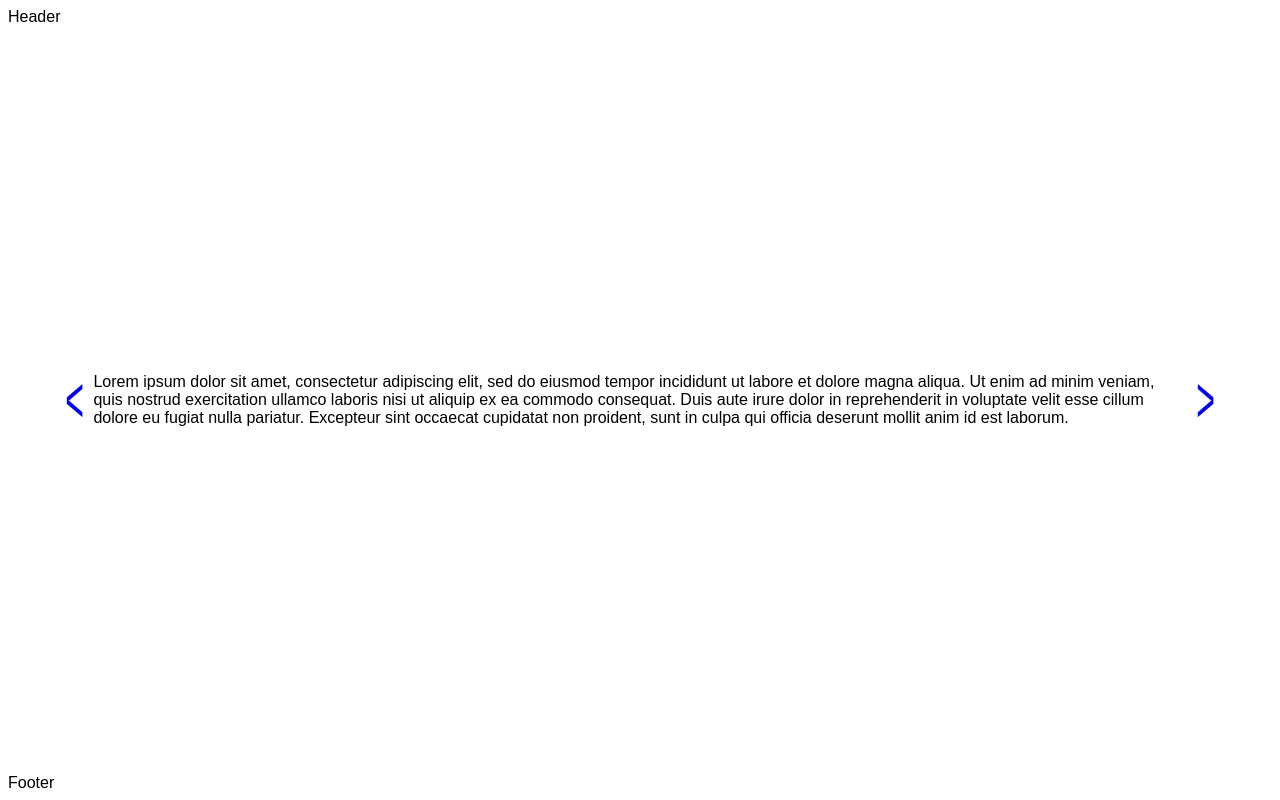
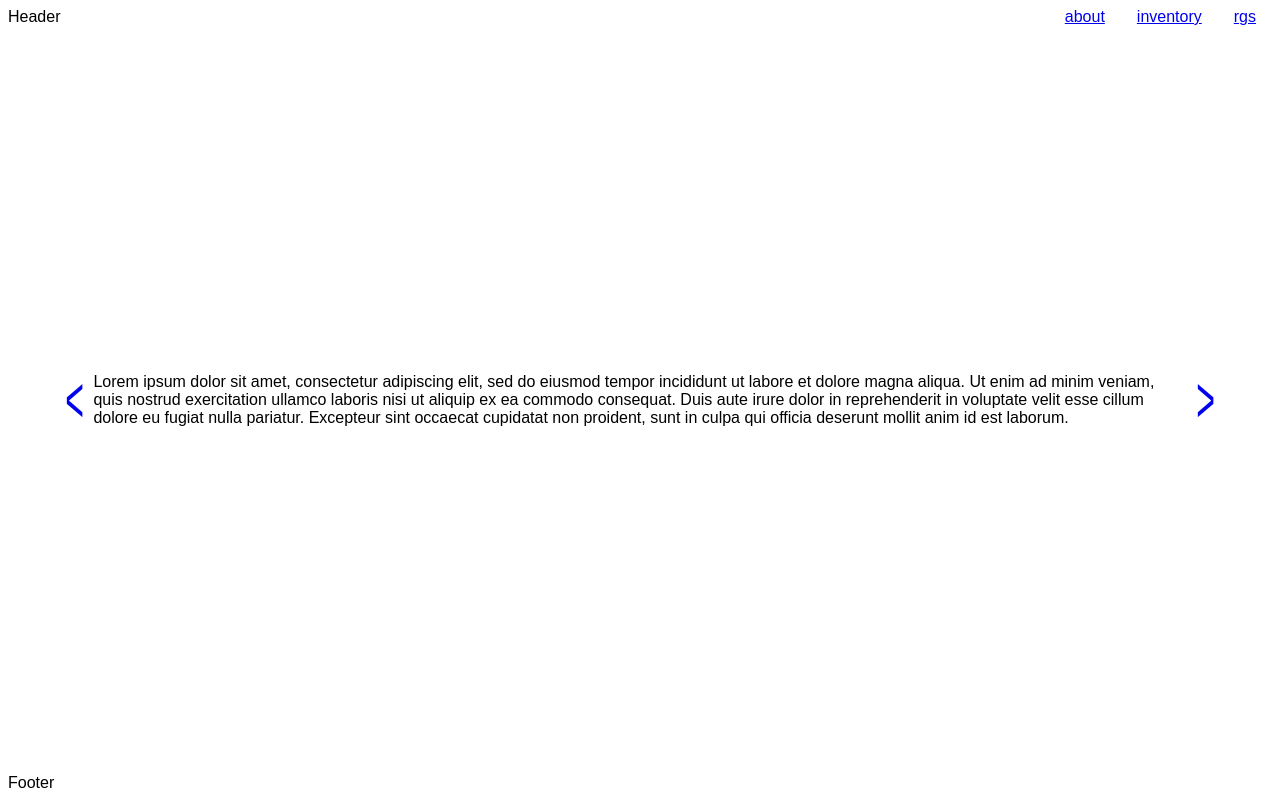
Before and after one commit to LLLisa/portfolio, a React app: page / in a window 1280 px wide. Built offline with nearby package versions, Linux system fonts and the light colour scheme.

Commit message:
navbar links work

```diff
--- a/public/style.css
+++ b/public/style.css
@@ -7,6 +7,15 @@ body {
   flex-direction: column;
   justify-content: space-between;
   height: calc(100vh - 1rem);
+}
+
+header{
+  display: flex;
+  justify-content: space-between;
+}
+
+nav > a {
+margin: 1rem;
 }
 
 main {
--- a/src/components/Header.tsx
+++ b/src/components/Header.tsx
@@ -1,5 +1,15 @@
 import React from 'react';
+import { Link } from 'react-router-dom';
 
 export default () => {
-  return <header>Header</header>;
+  return (
+    <header>
+      <div>Header</div>
+      <nav>
+        <Link to="/">about</Link>
+        <Link to="/inventory">inventory</Link>
+        <Link to="/rgs">rgs</Link>
+      </nav>
+    </header>
+  );
 };
```
Also changed, not shown: src/components/Main.tsx (+7 -7 lines).
